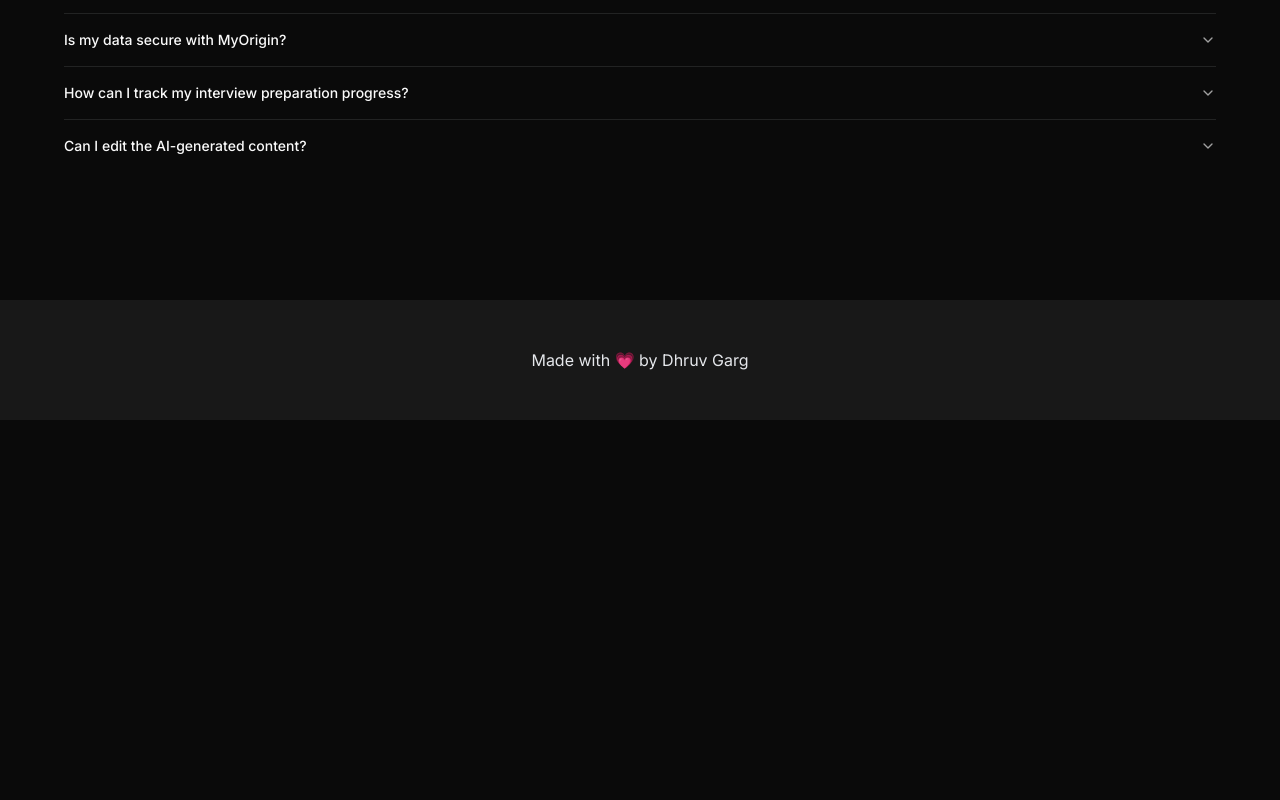
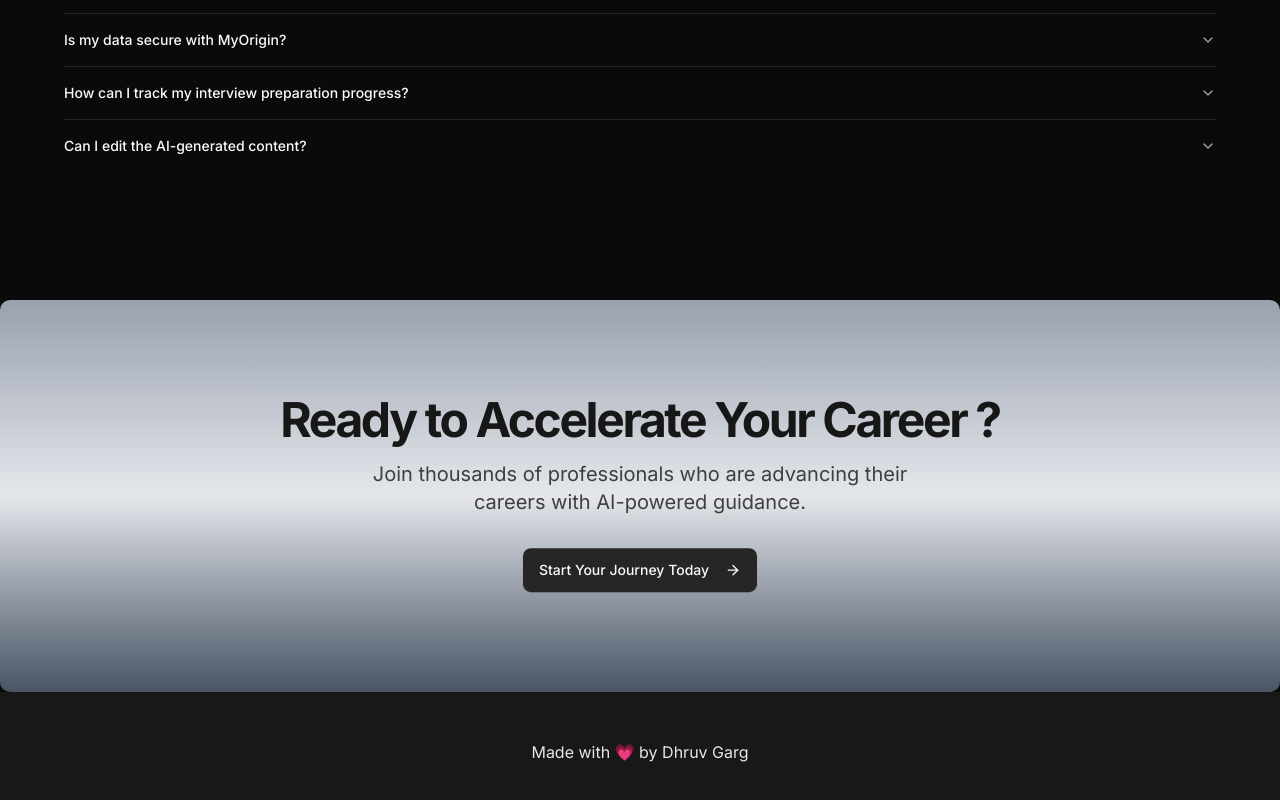
Before and after one commit to gargDhruv12/my-origin, a Next.js app: page / in a window 1280 px wide. Shown: the part 3708-4508 px from the top of the page. Before the commit the page ends 4128 px from the top, so only its background shows below. Built offline with nearby package versions, Linux system fonts and the light colour scheme; no server answers.

Commit message:
cta section added at last & landing page completed

```diff
--- a/app/page.jsx
+++ b/app/page.jsx
@@ -6,7 +6,9 @@ import { faqs } from "@/data/faqs";
 import { features } from "@/data/features";
 import { howItWorks } from "@/data/howItWorks";
 import { testimonial } from "@/data/testimonial";
+import { ArrowRight } from "lucide-react";
 import Image from "next/image";
+import Link from "next/link";
 
 export default function Home() {
   return (
@@ -154,11 +156,11 @@ export default function Home() {
             </p>
           </div>
           <div className="max-w-6xl mx-auto">
-            <Accordion type="single" collapsible className = "w-full">
+            <Accordion type="single" collapsible className="w-full">
 
               {faqs.map((faq, index) => {
                 return (
-                  <AccordionItem key = {index} value= {`item-${index}`}>
+                  <AccordionItem key={index} value={`item-${index}`}>
                     <AccordionTrigger>{faq.question}</AccordionTrigger>
                     <AccordionContent>
                       {faq.answer}
@@ -171,6 +173,29 @@ export default function Home() {
         </div>
       </section>
 
+      <section className="w-full">
+        <div className="mx-auto py-24 gradient rounded-lg">
+          <div className="flex flex-col items-center justify-center space-y-4 text-center max-w-3xl mx-auto">
+            <h2 className="text-3xl font-bold tracking-tighter text-primary-foreground sm:text-4xl md:text-5xl">
+              Ready to Accelerate Your Career ?
+            </h2>
+            <p className="mx-auto max-w-[600px] text-primary-foreground/80 md:text-xl">
+              Join thousands of professionals who are advancing their careers
+              with AI-powered guidance.
+            </p>
+            <Link href="/dashboard" passHref>
+              <Button
+                size="lg"
+                variant="secondary"
+                className="h-11 mt-5 animate-bounce"
+              >
+                Start Your Journey Today <ArrowRight className="ml-2 h-4 w-4" />
+              </Button>
+            </Link>
+          </div>
+        </div>
+      </section>
+
     </div>
   );
 }
```
